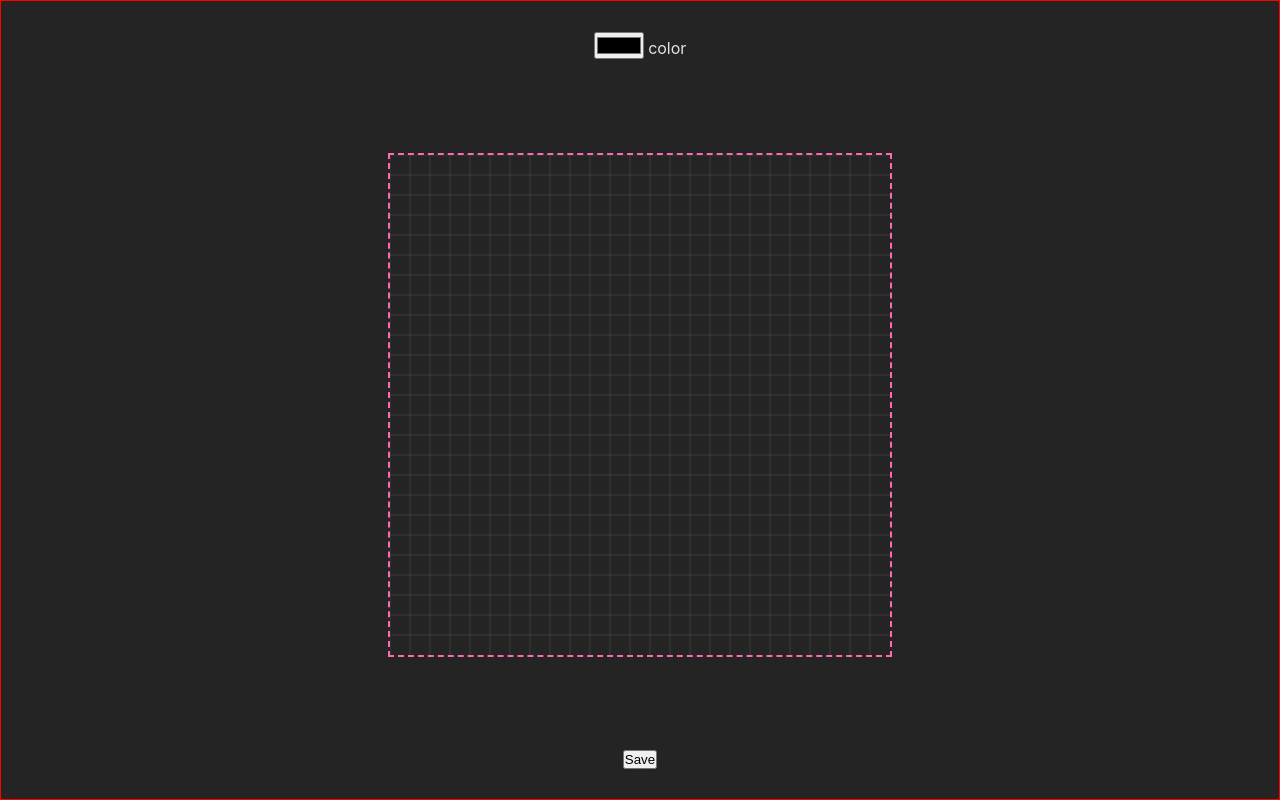
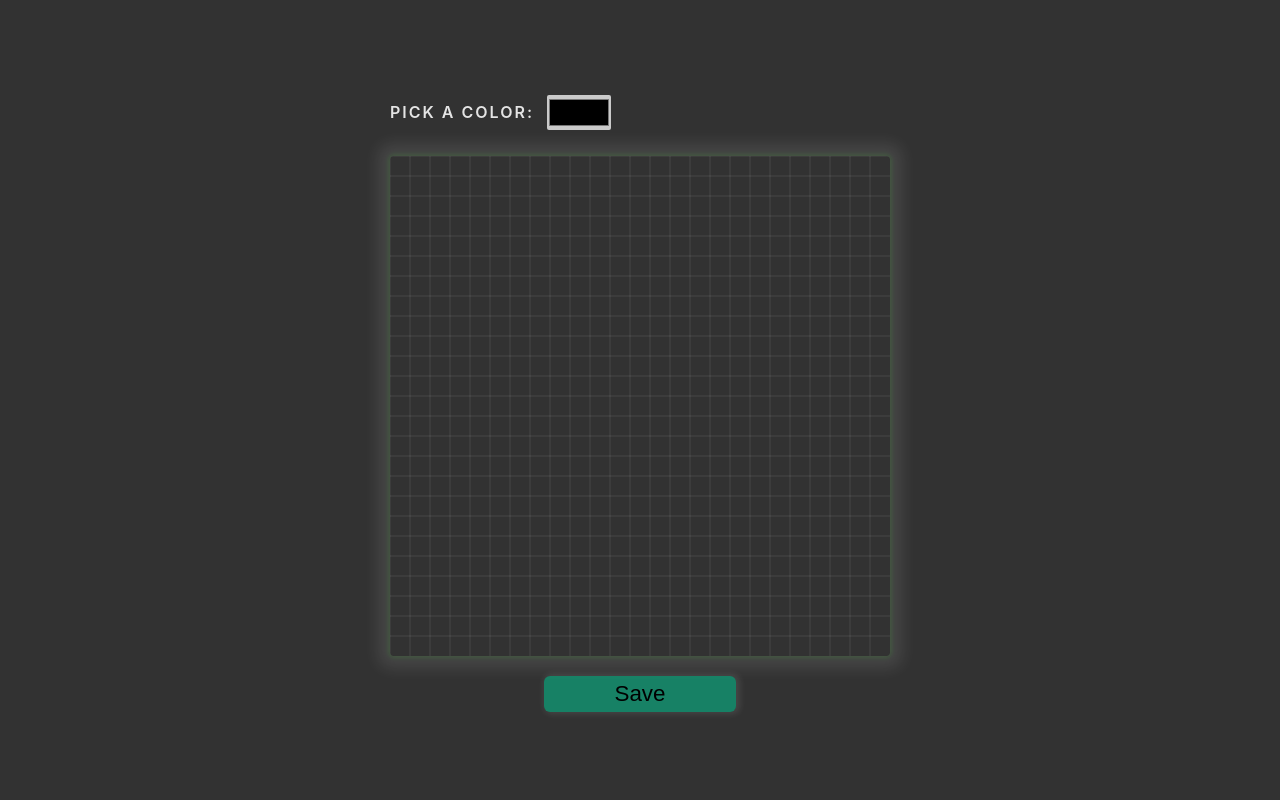
Before and after one commit to syntax-punk/pixel-brush, a Svelte app: page /draw/1/1 in a window 1280 px wide. Built offline with nearby package versions, Linux system fonts and the light colour scheme.

Commit message:
Fixed styling so it looks nice

```diff
--- a/src/App.svelte
+++ b/src/App.svelte
@@ -13,10 +13,8 @@
 
 <style>
   section {
-    display: grid;
-    place-items: center;
+    display: flex;
     height: 100%;
     height: 100%;
-    border: 1px solid red;
   }
 </style>
--- a/src/app.css
+++ b/src/app.css
@@ -17,7 +17,7 @@ html, body, main {
 
   color-scheme: light dark;
   color: rgba(255, 255, 255, 0.87);
-  background-color: #242424;
+  background-color: #323232;
 
   font-synthesis: none;
   text-rendering: optimizeLegibility;
--- a/src/features/Canvas.svelte
+++ b/src/features/Canvas.svelte
@@ -2,10 +2,12 @@
   export let x: string;
   export let y: string;
 
-  import { onMount } from "svelte";
-  import { addData, getData, getFirestuff } from "../lib/firestore";
+  import { onDestroy, onMount } from "svelte";
+  import { addData } from "../lib/firestore";
   import { navigate } from "svelte-routing";
 
+  let canvas;
+  let ctx;
   const dataFilled = {};
   let DIMENSION;
   let WIDTH;
@@ -14,11 +16,8 @@
   let brushColor = "#000000";
 
   onMount(() => {
-
-    console.log('-----> ', x, y);
-
-    const canvas = document.getElementById("lg-canvas") as HTMLCanvasElement;
-    const ctx = canvas.getContext("2d") as CanvasRenderingContext2D;
+    canvas = document.getElementById("lg-canvas") as HTMLCanvasElement;
+    ctx = canvas.getContext("2d") as CanvasRenderingContext2D;
 
     DIMENSION = 25;
     WIDTH = canvas.width;
@@ -43,6 +42,19 @@
       ctx.stroke();
     }
 
+    canvas.addEventListener('mousemove', mouseFill);
+    canvas.addEventListener('touchmove', mouseFill);
+    canvas.addEventListener('touchstart', mouseFill);
+    canvas.addEventListener('mousedown', mouseFill);
+  });
+
+  onDestroy(() => {
+    canvas.removeEventListener('mousemove', mouseFill);
+    canvas.removeEventListener('touchmove', mouseFill);
+    canvas.removeEventListener('touchstart', mouseFill);
+    canvas.removeEventListener('mousedown', mouseFill);
+  });
+
   function mouseFill(e: any) {
     if (e.which !== 1) return;
 
@@ -59,20 +71,6 @@
     ctx.fillRect(pixel[0] * pixelSize, pixel[1] * pixelSize, pixelSize - 1, pixelSize - 1);
   }
 
-    canvas.addEventListener('mousemove', mouseFill);
-    canvas.addEventListener('touchmove', mouseFill);
-    canvas.addEventListener('touchstart', mouseFill);
-    canvas.addEventListener('mousedown', mouseFill);
-
-    return () => {
-      canvas.removeEventListener('mousemove', mouseFill);
-      canvas.removeEventListener('touchmove', mouseFill);
-      canvas.removeEventListener('touchstart', mouseFill);
-      canvas.removeEventListener('mousedown', mouseFill);
-    }
-  });
-
-
   function handleColorChange(e) {
     brushColor = e.target.value;
   }
@@ -88,16 +86,69 @@
 
 </script>
 
-<div>
+<div class="container">
+  <div class="color-picker">
+    <label for="head">Pick a color: </label>
     <input type="color" id="head" name="head" value={brushColor} on:change={handleColorChange}>
-  <label for="head">color</label>
   </div>
   <canvas id="lg-canvas" height="500" width="500"></canvas>
   <button on:click|preventDefault={() => saveDrawing()}>Save</button>
+</div>
 
 <style>
+  .container {
+    display: grid;
+    grid-template-rows: max-content max-content max-content;
+    grid-template-columns: max-content;
+    place-content: center;
+    gap: 1.25rem;
+    position: relative;
+    width: 100%;
+    height: 100%;
+    padding: 2rem;
+  }
+
+  .color-picker {
+    height: 3rem;
+    align-items: center;
+    display: flex;
+  }
+
+  .color-picker > label {
+    font-size: 1rem;
+    line-height: 1rem;
+    font-weight: 600;
+    text-transform: uppercase;
+    letter-spacing: 2px;
+    margin-right: 0.8rem;
+  }
+
+  .color-picker > input {
+    height: 2.2rem;
+    width: 4rem;
+    border-radius: 6px;
+    border: none;
+    cursor: pointer;
+    background-color: #cacaca;
+    border-radius: 2px;
+    border: none;
+  }
+
+  button {
+    height: 2.2rem;
+    line-height: 1.4rem;
+    font-size: 1.4rem;
+    width: 12rem;
+    justify-self: center;
+    cursor: pointer;
+    background-color: rgba(5, 191, 141, 0.569);
+    box-shadow: 2px 0 6px 2px rgba(255, 255, 255, 0.1);
+    border: none;
+    border-radius: 6px;
+  }
+
   canvas {
-    margin: 2rem;
-    border: 2px dashed hotpink;
+    border-radius: 4px;
+    box-shadow: 0 0 16px 12px rgba(255, 255, 255, 0.1), 0 0 4px 2px rgba(25, 252, 0, 0.1);
   }
 </style>
--- a/src/features/Preview.svelte
+++ b/src/features/Preview.svelte
@@ -1,14 +1,15 @@
 <script lang="ts">
   import { navigate } from "svelte-routing";
-  import { onMount } from "svelte";
+  import { onDestroy, onMount } from "svelte";
   import { getData } from "../lib/firestore";
 
   let container;
   let canvas;
   let ctx;
-  let gridData;
+  let selectedBox;
   let pixelSize = 2;
   let DIMENSION = 25;
+  let pixelPosition = [0, 0];
 
   function fillPixel(coords, subCoords, color) {
     const [x, y] = coords;
@@ -31,13 +32,8 @@
         const subCoords = subKey.split(',');
         const color = pixelData[subKey];
         fillPixel(coords, subCoords, color);
-
-        // const pixel = [parseInt(x) * 25 + parseInt(subX), parseInt(y) * 25 + parseInt(subY)];
-        // fillPixel(pixel, color);
       }
-      // gridData[parseInt(x)][parseInt(y)] = data[key];
     }
-    console.log(gridData);
   });
 
 
@@ -46,11 +42,8 @@
     canvas = document.getElementById("preview-canvas") as HTMLCanvasElement;
     ctx = canvas.getContext("2d") as CanvasRenderingContext2D;
 
-    let pixelPosition = [0, 0];
-
     const repeatSx = 20;
     const repeatSy = 15;
-    let selectedBox;
 
     let width = DIMENSION * repeatSx * pixelSize;
     let height = DIMENSION * repeatSy * pixelSize;
@@ -75,41 +68,46 @@
       ctx.stroke();
     }
 
-    container.addEventListener('click', (e) => {
-      selectBox(e)
+    container.addEventListener('click', clickHandler);
+    canvas.addEventListener('mousemove', mouseMoveHandler);
   });
 
-    canvas.addEventListener('mousemove', (e) => {
+  onDestroy(() => {
+    container.removeEventListener('click', clickHandler);
+    canvas.removeEventListener('mousemove', mouseMoveHandler);
+  });
+
+  function mouseMoveHandler(e) {
     let pixel = [Math.floor(e.offsetX / (pixelSize * DIMENSION)), Math.floor(e.offsetY / (pixelSize * DIMENSION))];
     pixelPosition = pixel;
 
     if (!selectedBox) {
+      createCursorBox();
+    }
+
+    selectedBox.style.left = `${pixel[0] * DIMENSION * pixelSize + 1}px`;
+    selectedBox.style.top = `${pixel[1] * DIMENSION * pixelSize}px`;
+  }
+
+  function clickHandler(e) {
+    selectBox(e);
+  }
+
+  function createCursorBox() {
     selectedBox = document.createElement('div');
     selectedBox.id = 'selected-box';
     selectedBox.style.position = 'absolute';
-        selectedBox.style.border = '1px solid red';
-        selectedBox.style.width = `${DIMENSION * pixelSize - 2}px`;
-        selectedBox.style.height = `${DIMENSION * pixelSize - 2}px`;
-        selectedBox.style.backgroundColor = 'rgba(255, 255, 255, 0.9)';
+    selectedBox.style.width = `${DIMENSION * pixelSize}px`;
+    selectedBox.style.height = `${DIMENSION * pixelSize}px`;
+    selectedBox.style.backgroundColor = 'rgba(255, 255, 255, 0.1)';
     selectedBox.style.top = 0;
     selectedBox.style.left = 0;
     container.appendChild(selectedBox);
   }
 
-      selectedBox.style.left = `${pixel[0] * DIMENSION * pixelSize + 1}px`;
-      selectedBox.style.top = `${pixel[1] * DIMENSION * pixelSize}px`;
-    });
-
   function selectBox(e) {
-      console.log(pixelPosition);
-
       navigate(`/draw/${pixelPosition[0]}/${pixelPosition[1]}`);
   }
-
-    return () => {
-      container.removeEventListener('click', selectBox);
-    }
-  });
 
 </script>
 
@@ -121,10 +119,10 @@
 <style>
   .container {
     position: relative;
-    border: 1px solid green;
+    margin: auto;
   }
-
   canvas {
-    border: 2px dashed azure;
+    border-radius: 4px;
+    box-shadow: 0 0 16px 12px rgba(255, 255, 255, 0.1), 0 0 8px rgb(14, 245, 245, 0.4);
   }
 </style>
--- a/src/lib/firestore.ts
+++ b/src/lib/firestore.ts
@@ -33,7 +33,6 @@ async function addData(data) {
   const [,, gridDoc] = getFirestuff();
   try {
     await updateDoc(gridDoc, data);
-    console.log("-> document data is stored");
   } catch (e) {
     console.error("-> error adding document: ", e);
   }
@@ -46,7 +45,6 @@ async function getData() {
     const data = docSnap.data();
     return data;
   } else {
-    // doc.data() will be undefined in this case
     console.log("-> No such document!");
   }
 };
```
Lines whose indentation alone changed are shown as unchanged.
